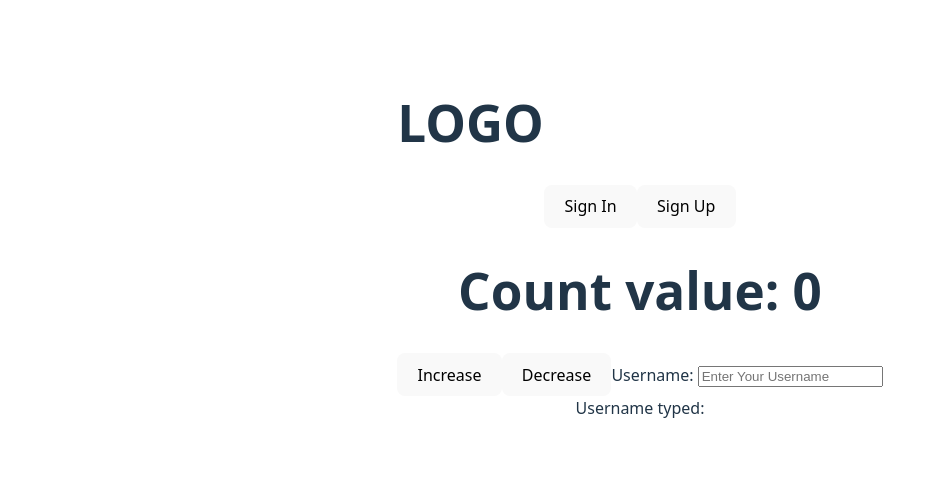
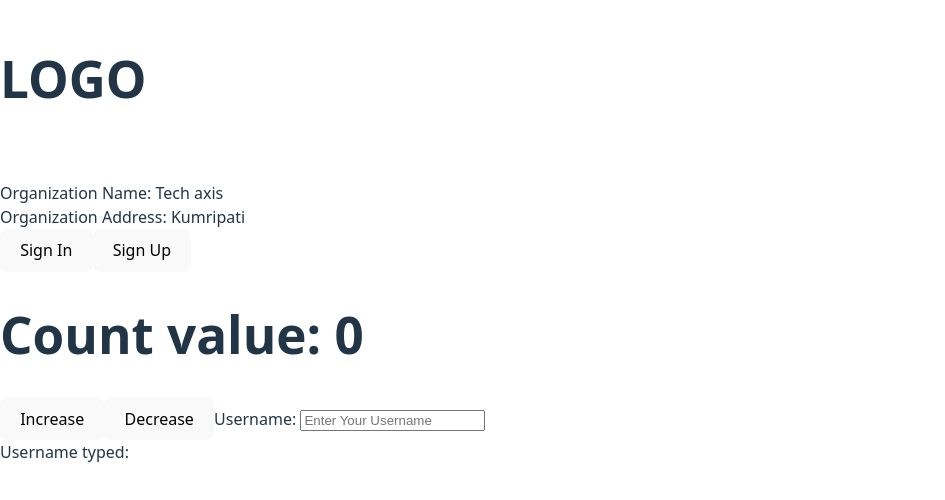
Before and after one commit to sanjib001/React-repository, a React (Vite) app in the folder my-react-app/: page / in a window 1280 px wide. Shown: the part 160-660 px from the top of the page, without its empty margins (0-945 px from the left). Built offline with nearby package versions, Linux system fonts and the light colour scheme.

Commit message:
Adds passing object and components as props

```diff
--- a/my-react-app/src/App.jsx
+++ b/my-react-app/src/App.jsx
@@ -1,19 +1,30 @@
-import './App.css'
+// import './App.css'
 import Header from './components/header'
 import Button from './components/button'
 import Counter from './components/counter'
 import Input from './components/input'
+import Logo from './components/logo'
+import Navbar from './components/navbar'
 
 function App() {
+
+  const organization = {
+    name: "Tech axis",
+    address: "Kumripati"
+  }
+
   return (
     <>
-      <Header />
+      <Header
+        logo={<Logo />}
+        navbar={<Navbar />}
+        organization={organization} />
       {/* <Button name="SignUp" />
       <Button name="SignIn" /> */}
       <Button>Sign In</Button>
       <Button>Sign Up</Button>
-      <Counter/>
-      <Input/>
+      <Counter />
+      <Input />
     </>
   )
 }
--- a/my-react-app/src/components/header.jsx
+++ b/my-react-app/src/components/header.jsx
@@ -1,13 +1,13 @@
-// import Logo from './logo' //default import
-import { Logo } from './logo'
-import MyNavbar from './navbar'
 
+const Header = (props) => {
+    const {organization, logo, navbar,} = props;
 
-const Header = () => {
     return (
-        <header style={{ display: 'flex', alignItems: 'center' }}>
-            <Logo />
-            <MyNavbar />
+        <header>
+            {logo}
+            {navbar}
+            Organization Name: {organization.name}<br/>
+            Organization Address: {organization.address}
         </header>
     )
 }
--- a/my-react-app/src/components/logo.jsx
+++ b/my-react-app/src/components/logo.jsx
@@ -8,4 +8,4 @@ const Logo = () => {
 // export default Logo;
 
 //specific export
-export { Logo };
+export default Logo ;
```
